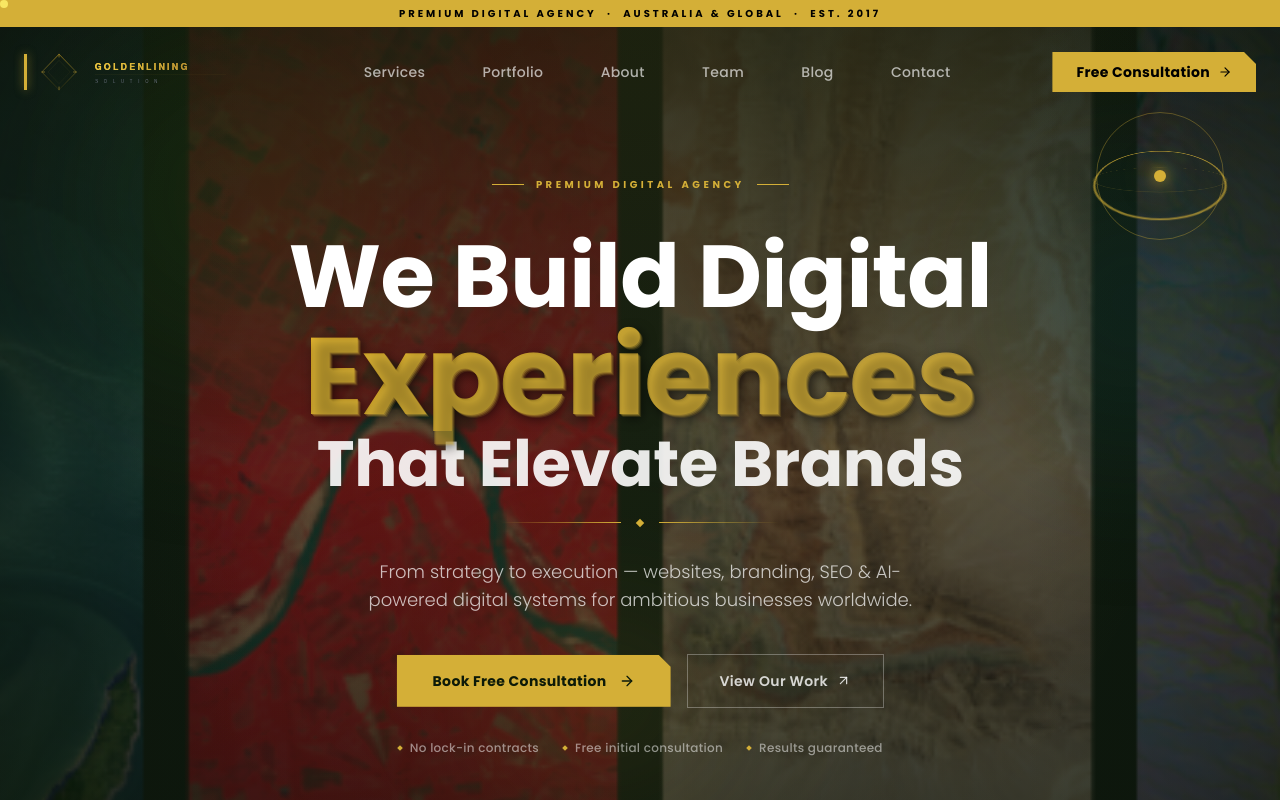
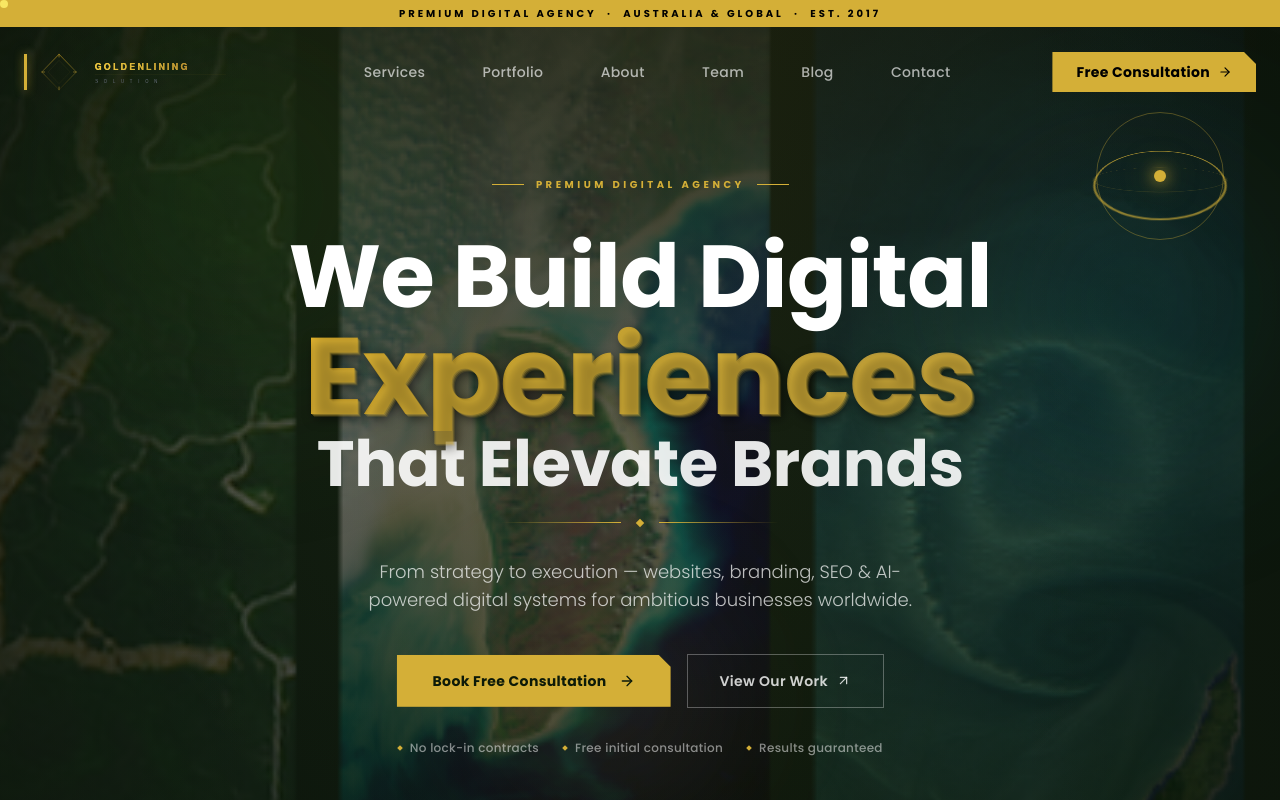
Before and after one commit to sagor-ops/goldenlining-solution, a Next.js app: page / in a window 1280 px wide. Shown: the top 800 px of the page. Built offline with nearby package versions, Linux system fonts and the light colour scheme.

Commit message:
Update site content and layout

```diff
--- a/app/globals.css
+++ b/app/globals.css
@@ -327,6 +327,10 @@ html.lenis { height: auto; }
   0%   { transform: rotate(0deg) translateX(70px) rotate(0deg); }
   100% { transform: rotate(360deg) translateX(70px) rotate(-360deg); }
 }
+@keyframes hero-pan {
+  from { background-position: 0% 40%; }
+  to   { background-position: 100% 40%; }
+}
 @keyframes float-3d {
   0%, 100% { transform: translateY(0px) translateZ(0px) rotateX(0deg); box-shadow: 0 4px 20px rgba(212,175,55,0.1); }
   50%       { transform: translateY(-22px) translateZ(40px) rotateX(6deg); box-shadow: 0 24px 50px rgba(212,175,55,0.25); }
--- a/components/Hero.tsx
+++ b/components/Hero.tsx
@@ -40,19 +40,17 @@ export default function Hero() {
       >
 
         {/* ── Full-screen hero image ── */}
-        <div className="absolute inset-0 z-0">
-          <img
-            src="/hero-strip.jpg.png"
-            alt=""
-            aria-hidden
-            className="w-full h-full"
-            style={{
-              objectFit: "cover",
-              objectPosition: "center 40%",
-              filter: "saturate(1.2) brightness(0.75)",
-            }}
-          />
-        </div>
+        <div
+          className="absolute inset-0 z-0"
+          style={{
+            backgroundImage: "url('/hero-strip.jpg.png')",
+            backgroundSize: "auto 100%",
+            backgroundRepeat: "no-repeat",
+            backgroundPosition: "0% 40%",
+            filter: "saturate(1.2) brightness(0.75)",
+            animation: "hero-pan 25s linear infinite alternate",
+          }}
+        />
 
         {/* ── Gradient overlays for text readability ── */}
         {/* Top-down dark overlay so text is readable */}
```
